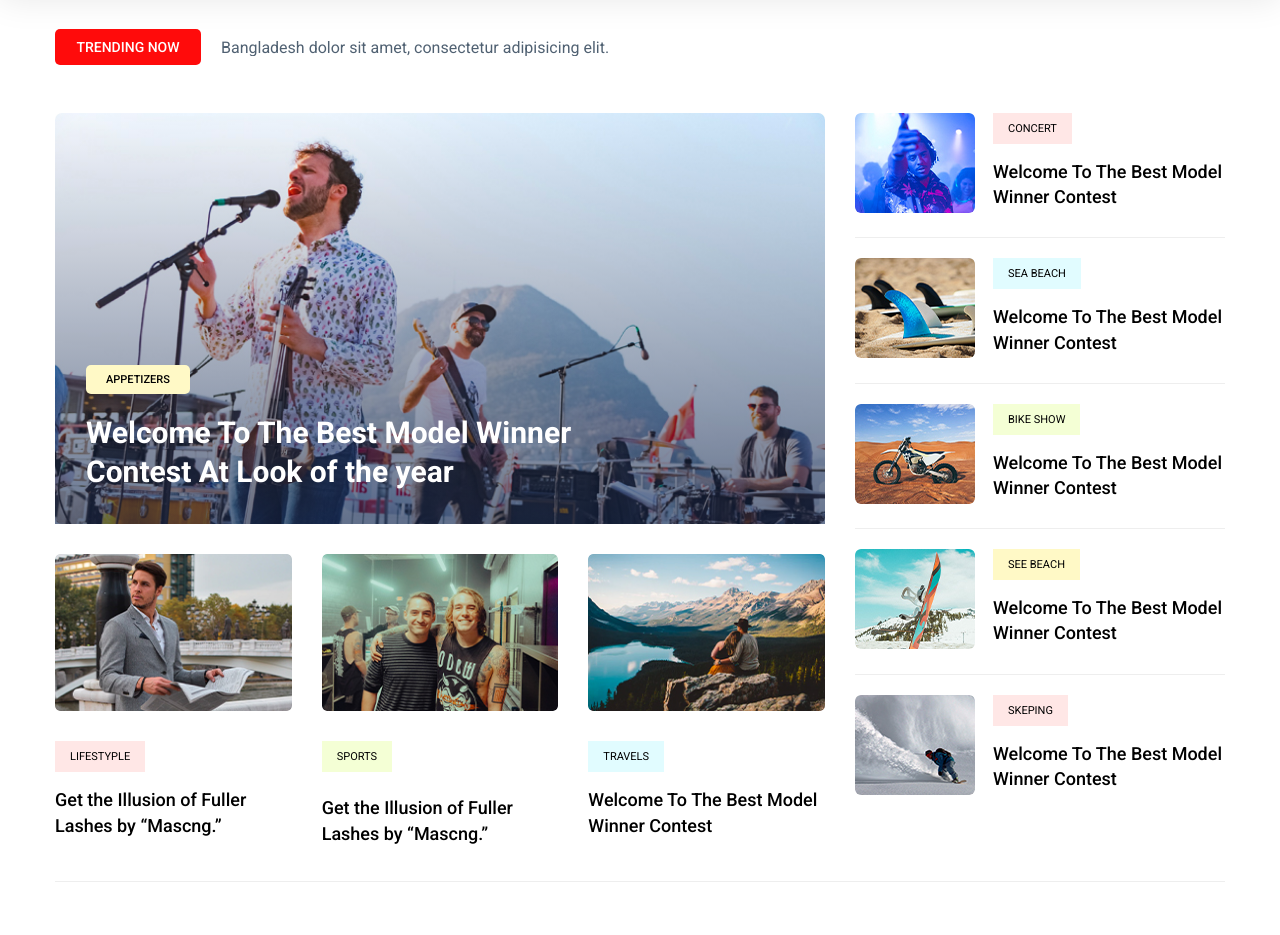
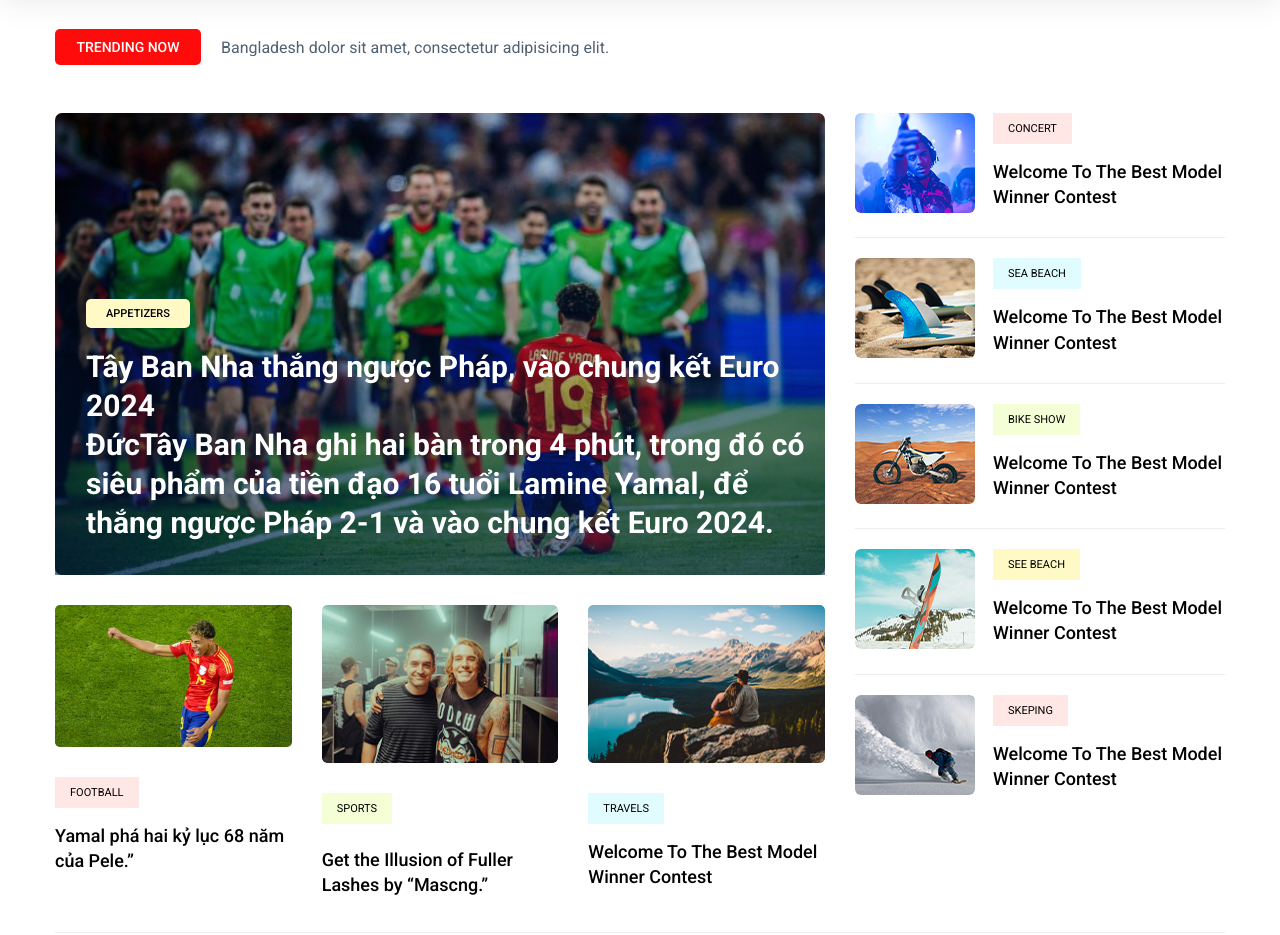
Before and after one commit to chanhlethanh/Group-3, a plain HTML site: page index.html in a window 1280 px wide. Shown: the part 261-1196 px from the top of the page. Drawn offline with Linux system fonts and the light colour scheme.

Commit message:
The Second commit

```diff
--- a/index.html
+++ b/index.html
@@ -17,7 +17,7 @@
             <link rel="stylesheet" href="assets/css/slicknav.css">
             <link rel="stylesheet" href="assets/css/animate.min.css">
             <link rel="stylesheet" href="assets/css/magnific-popup.css">
-            <link rel="stylesheet" href="assets/css/fontawesome-all.min.css">
+            <link rel="stylesheet" href="assets/css/fontawesome-all.min.css"
             <link rel="stylesheet" href="assets/css/themify-icons.css">
             <link rel="stylesheet" href="assets/css/slick.css">
             <link rel="stylesheet" href="assets/css/nice-select.css">
@@ -160,10 +160,12 @@
                         <!-- Trending Top -->
                         <div class="trending-top mb-30">
                             <div class="trend-top-img">
-                                <img src="assets/img/trending/trending_top.jpg" alt="">
+                                <img src="assets/img/more/yamal-3-jpeg-1720556466-8348-1-2924-7281-1720557793.jpg" alt="">
                                 <div class="trend-top-cap">
                                     <span>Appetizers</span>
-                                    <h2><a href="details.html">Welcome To The Best Model Winner<br> Contest At Look of the year</a></h2>
+                                    <h2><a href="https://vnexpress.net/truc-tiep-ban-ket-euro-2024-tay-ban-nha-phap-4768083-tong-thuat.html">Tây Ban Nha thắng ngược Pháp, vào chung kết Euro 2024<br>  ĐứcTây Ban Nha ghi hai bàn trong 4 phút, trong đó có siêu phẩm của tiền đạo 16 tuổi Lamine Yamal, để thắng ngược Pháp 2-1 và vào chung kết Euro 2024.
+
+                                    </a></h2>
                                 </div>
                             </div>
                         </div>
@@ -173,11 +175,11 @@
                                 <div class="col-lg-4">
                                 <div class="single-bottom mb-35">
                                     <div class="trend-bottom-img mb-30">
-                                        <img src="assets/img/trending/trending_bottom1.jpg" alt="">
+                                        <img src="assets/img/more/yamal-5-1720564280-7678-1720564339.jpg" alt="">
                                     </div>
                                     <div class="trend-bottom-cap">
-                                        <span class="color1">Lifestyple</span>
-                                        <h4><a href="details.html">Get the Illusion of Fuller Lashes by “Mascng.”</a></h4>
+                                        <span class="color1">Football       </span>
+                                        <h4><a href="https://vnexpress.net/yamal-pha-hai-ky-luc-68-nam-cua-pele-4768101.html"> Yamal phá hai kỷ lục 68 năm của Pele.”</a></h4>
                                     </div>
                                 </div>
                                 </div>
@@ -980,7 +982,7 @@
                                 <!-- Form -->
                                 <div class="footer-form" >
                                     <div id="mc_embed_signup">
-                                        <form target="_blank" action="https://spondonit.us12.list-manage.com/subscribe/post?u=1462626880ade1ac87bd9c93a&amp;id=92a4423d01"
+                                        <form target="_blank" action="https://spondonit.us12.l          ist-manage.com/subscribe/post?u=1462626880ade1ac87bd9c93a&amp;id=92a4423d01"
                                         method="get" class="subscribe_form relative mail_part">
                                             <input type="email" name="email" id="newsletter-form-email" placeholder="Email Address"
                                             class="placeholder hide-on-focus" onfocus="this.placeholder = ''"
```
Also changed, not shown: assets/img/more/yamal-3-jpeg-1720556466-8348-1-2924-7281-1720557793.jpg (added), assets/img/more/yamal-5-1720564280-7678-1720564339.jpg (added).
